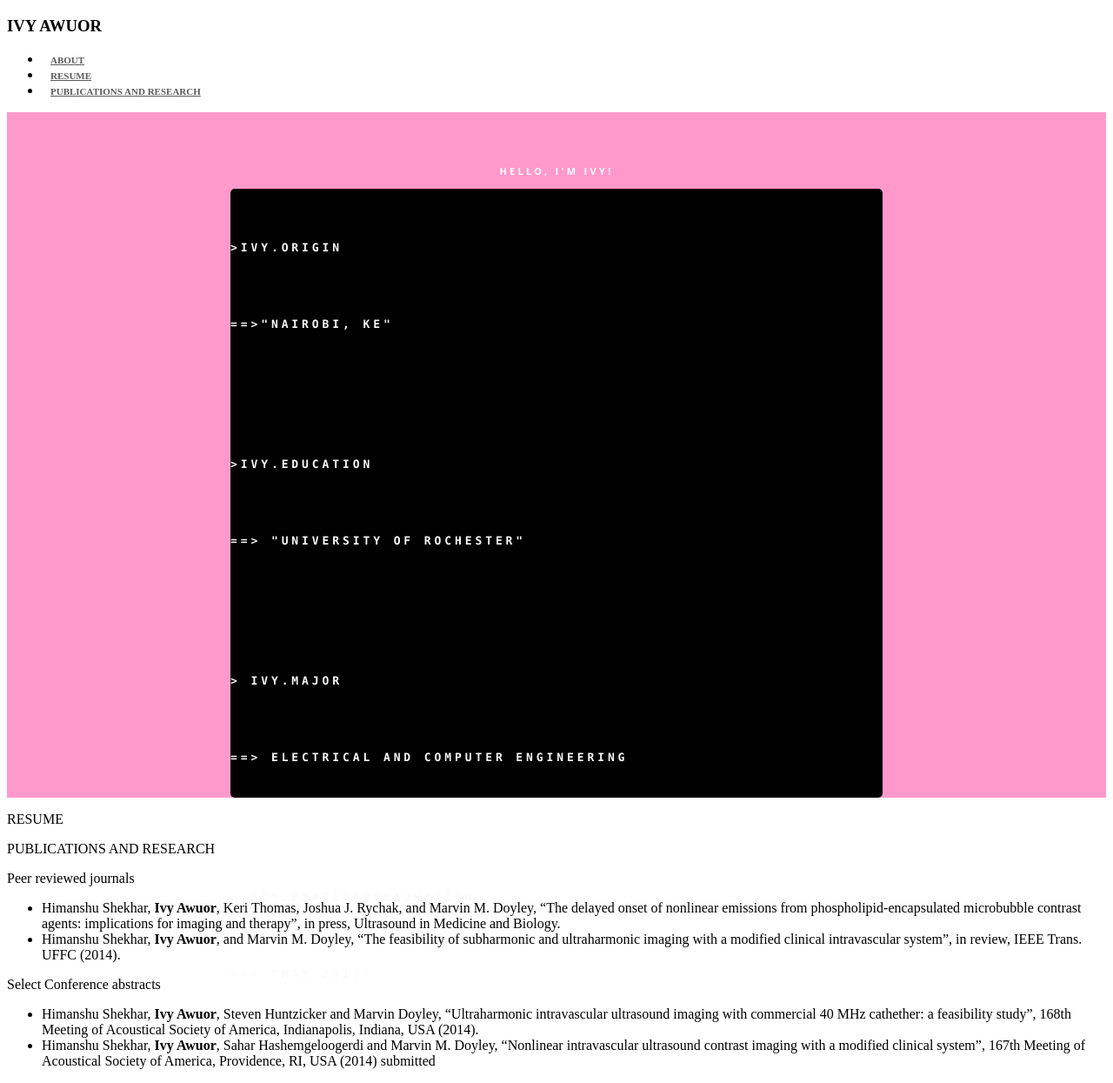
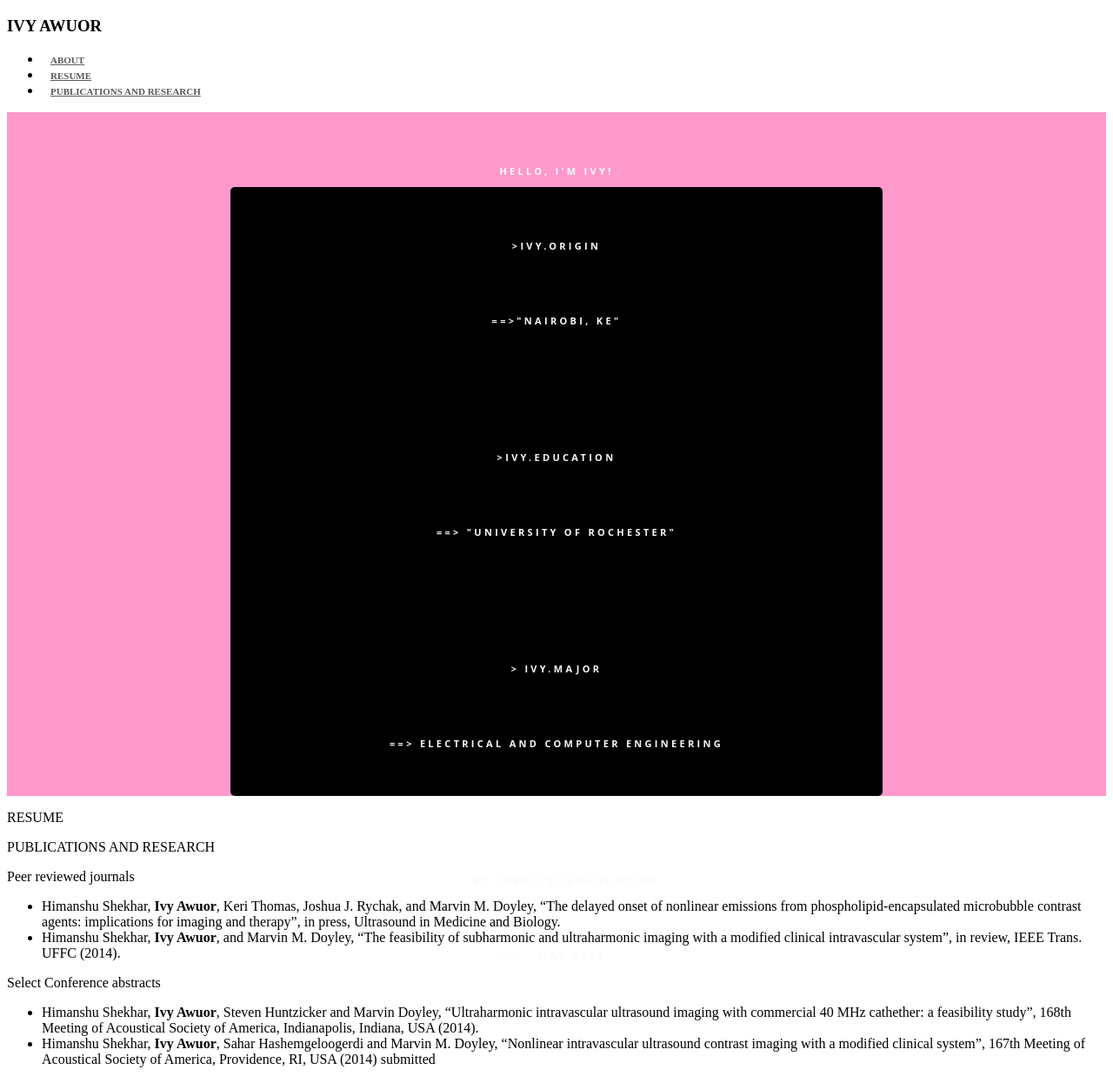
Before and after one commit to rawuor/rawuor.github.io, a Jekyll site: the page index.html, which Jekyll copies as it is, in a window 1280 px wide. Shown: the whole page at 87% size. Built offline with Jekyll 4.4.1, drawn with Linux system fonts in a browser that asks for light colours.

Commit message:
Update default.css

```diff
--- a/css/default.css
+++ b/css/default.css
@@ -39,7 +39,7 @@
  background-color: black;
  height:700px;
 }
-#inner_about p{
+.about_content p{
  font-family:'Monaco', 'Courier New';
  text-align:left;
  font-size:13px;
```
